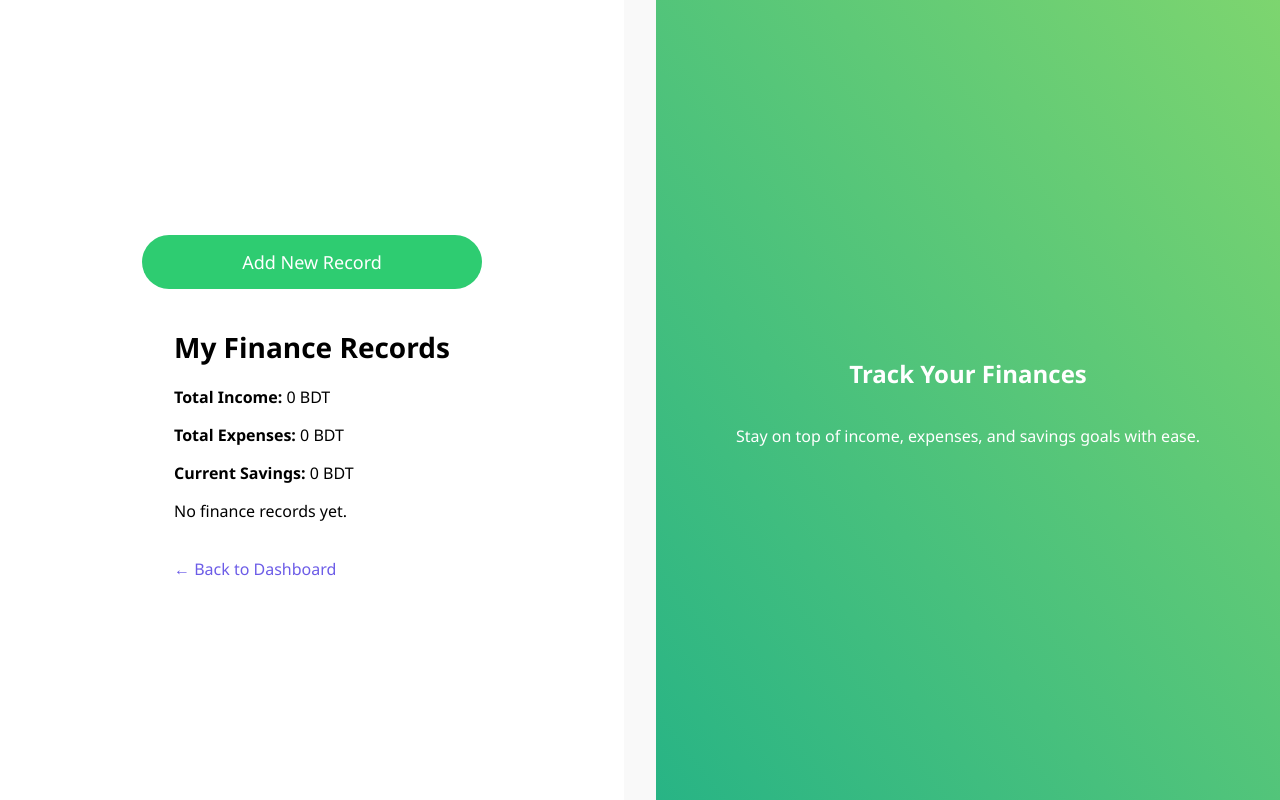
After one commit to RifatC2002/HealthLens, a Flask app: page /finance/view in a window 1280 px wide. The commit adds this page. Run offline with Flask 3, Linux system fonts and the light colour scheme; a user stored in the database is signed in.

Commit message:
Added finance tracker feature done by Afsara

```diff
--- a/app.py
+++ b/app.py
@@ -25,6 +25,9 @@ from models import goal, exercise
 from routes.mood import mood_bp
 from routes.main import main_bp
 from routes.routine import routine_bp
+from routes.finance import finance_bp
+app.register_blueprint(finance_bp)
+
 
 app.register_blueprint(routine_bp)
 app.register_blueprint(main_bp)
--- /dev/null
+++ b/routes/finance.py
@@ -0,0 +1,67 @@
+from flask import render_template, request, redirect, url_for, flash
+from flask_login import login_required, current_user
+from datetime import datetime
+from models.finance import FinanceRecord
+from models import db
+from flask import Blueprint
+
+finance_bp = Blueprint('finance', __name__, url_prefix='/finance')
+
+@finance_bp.route('/view')
+@login_required
+def view_finances():
+    records = FinanceRecord.query.filter_by(user_id=current_user.id).order_by(FinanceRecord.date.desc()).all()
+
+    total_income = sum(r.amount for r in records if r.type == 'income')
+    total_expense = sum(r.amount for r in records if r.type == 'expense')
+    savings = total_income - total_expense
+
+    return render_template('finance/view_records.html', records=records,
+                           total_income=total_income,
+                           total_expense=total_expense,
+                           savings=savings)
+
+
+@finance_bp.route('/add', methods=['GET', 'POST'])
+@login_required
+def add_finance():
+    if request.method == 'POST':
+        type = request.form.get('type')
+        category = request.form.get('category')
+        amount = request.form.get('amount')
+        date_str = request.form.get('date')  # This is still a string
+        description = request.form.get('description')
+
+        if type and category and amount and date_str:
+            try:
+                amount = float(amount)
+                date_obj = datetime.strptime(date_str, '%Y-%m-%d').date()  # Convert string to date
+
+                new_record = FinanceRecord(
+                    type=type,
+                    category=category,
+                    amount=amount,
+                    date=date_obj,
+                    description=description,
+                    user_id=current_user.id
+                )
+
+                db.session.add(new_record)
+                db.session.commit()
+                return redirect(url_for('finance.view_finances'))
+
+            except ValueError:
+                flash('Amount must be a valid number.')
+        else:
+            flash('Please fill all required fields.')
+
+    return render_template('finance/add_record.html')
+
+@finance_bp.route('/delete/<int:record_id>', methods=['POST'])
+@login_required
+def delete_finance(record_id):
+    record = FinanceRecord.query.get_or_404(record_id)
+    if record.user_id == current_user.id:
+        db.session.delete(record)
+        db.session.commit()
+    return redirect(url_for('finance.view_finances'))
--- a/templates/dashboard.html
+++ b/templates/dashboard.html
@@ -14,6 +14,7 @@
             <a href="{{ url_for('challenge.view_challenges') }}" class="dashboard-btn">Gamified Exercise Challenges</a>
             <a href="{{ url_for('mood.adjust_mood') }}" class="dashboard-btn">Mood Based Routine Generation</a>
             <a href="{{ url_for('routine.routine_input') }}" class="dashboard-btn">Routine Generation</a>
+            <a href="{{ url_for('finance.view_finances') }}" class="dashboard-btn">Finance Tracker</a>
             <a href="{{ url_for('auth.logout') }}" class="dashboard-btn">Logout</a>
 
 
--- /dev/null
+++ b/templates/finance/view_records.html
@@ -0,0 +1,45 @@
+<!DOCTYPE html>
+<html lang="en">
+<head>
+    <meta charset="UTF-8">
+    <title>Finance Tracker</title>
+    <link rel="stylesheet" href="{{ url_for('static', filename='css/styles.css') }}">
+</head>
+<body>
+    <div class="container">
+        <div class="left-panel">
+            <a href="{{ url_for('finance.add_finance') }}" class="dashboard-btn">Add New Record</a>
+            <div class="left-column">
+                <h2>My Finance Records</h2>
+                <p><strong>Total Income:</strong> {{ total_income }} BDT</p>
+                <p><strong>Total Expenses:</strong> {{ total_expense }} BDT</p>
+                <p><strong>Current Savings:</strong> {{ savings }} BDT</p>
+
+                {% if records %}
+                <div class="goal-list">
+                    {% for r in records %}
+                    <div class="goal-card">
+                        <h3>{{ r.category }} ({{ r.type|capitalize }})</h3>
+                        <p><strong>Amount:</strong> {{ r.amount }} BDT</p>
+                        <p><strong>Date:</strong> {{ r.date }}</p>
+                        <p>{{ r.description or 'No description.' }}</p>
+                        <form method="POST" action="{{ url_for('finance.delete_finance', record_id=r.id) }}">
+                            <button type="submit">Delete</button>
+                        </form>
+                    </div>
+                    {% endfor %}
+                </div>
+                {% else %}
+                <p>No finance records yet.</p>
+                {% endif %}
+                <a href="{{ url_for('main.dashboard') }}" class="back-link">← Back to Dashboard</a>
+            </div>
+        </div>
+
+        <div class="right-panel">
+            <h2>Track Your Finances</h2>
+            <p>Stay on top of income, expenses, and savings goals with ease.</p>
+        </div>
+    </div>
+</body>
+</html>
```
Also changed, not shown: models/finance.py (added, +13 -0 lines), templates/finance/add_record.html (added, +32 -0 lines), instance/database.db.
